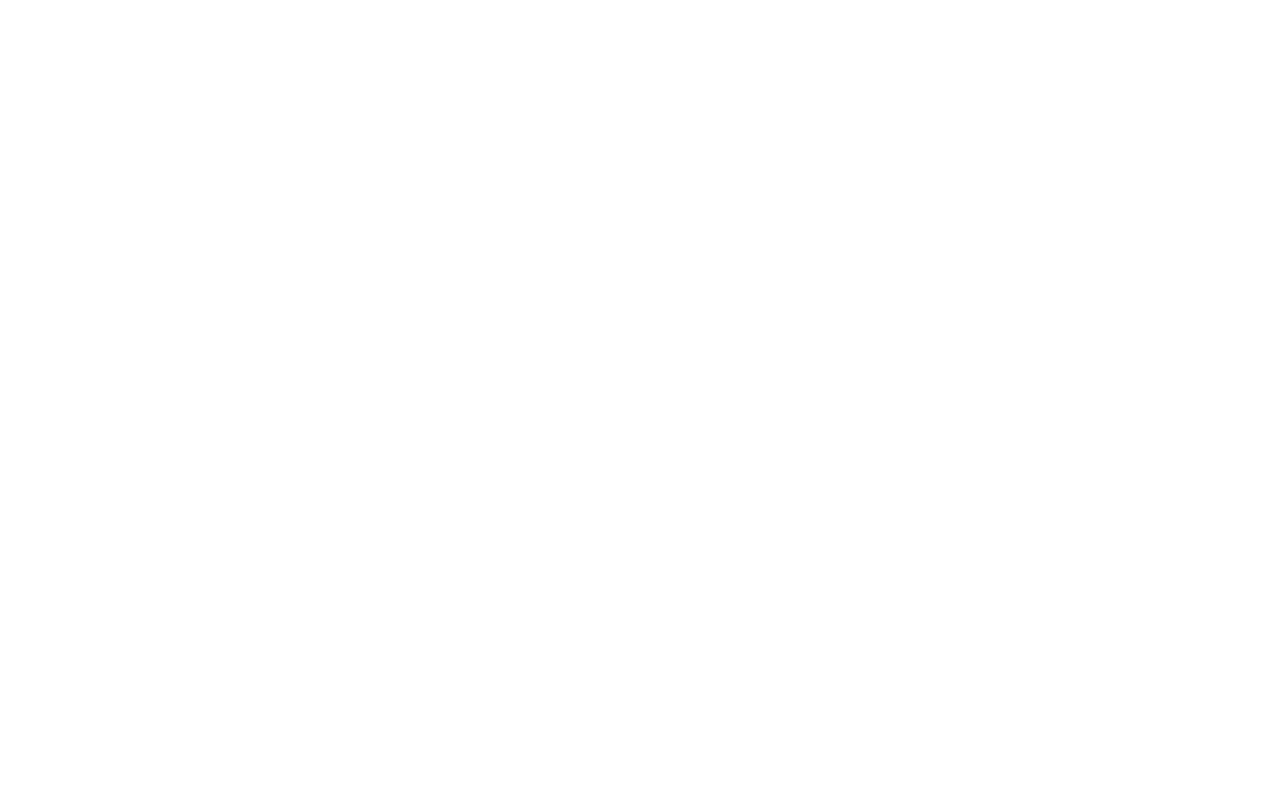
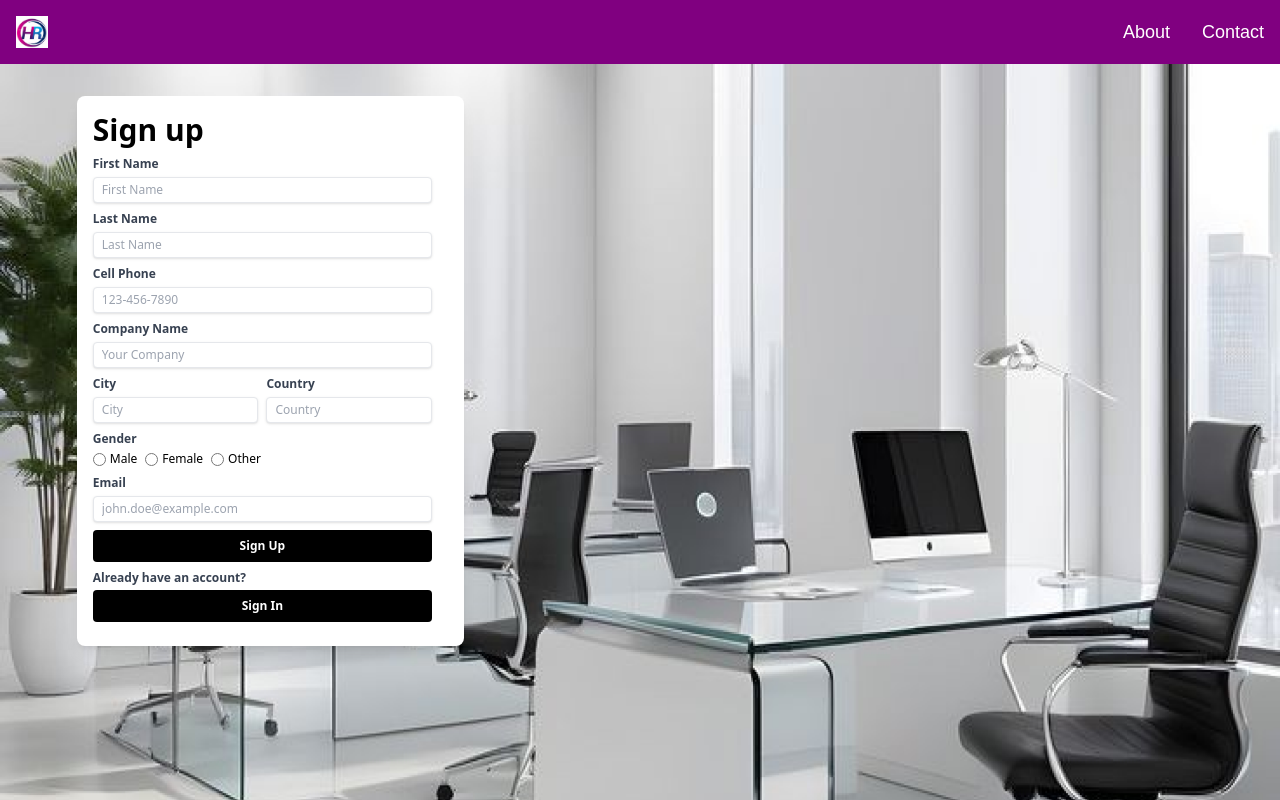
Before and after one commit to Aqeel-Mubarak/Smart-Recruitment-System-FYP, a React (Vite) app in the folder frontend/: page /signup in a window 1280 px wide. Before the commit this address had no page. Built offline with nearby package versions, Linux system fonts and the light colour scheme.

Commit message:
Sign Up Page is Created

```diff
--- a/frontend/src/App.jsx
+++ b/frontend/src/App.jsx
@@ -1,6 +1,8 @@
 import React from 'react';
 import { BrowserRouter as Router, Routes, Route } from 'react-router-dom';
 import LoginPage from './pages/LoginPage';
+import SignUpPage from './pages/SignUpPage';
+
 
 
 function App() {
@@ -8,6 +10,8 @@
     <Router>
       <Routes>
         <Route path="/" element={<LoginPage />} />
+        <Route path="/signup" element={<SignUpPage />} />
+
 
       </Routes>
     </Router>
--- a/frontend/src/pages/LoginPage.jsx
+++ b/frontend/src/pages/LoginPage.jsx
@@ -1,5 +1,3 @@
-
-
 import React from 'react';
 import backgroundImage from '../assets/background1.jpg';
 import { Link, useNavigate } from 'react-router-dom';
@@ -13,27 +11,31 @@
   };
 
   return (
-    <div className="h-screen overflow-hidden flex flex-col">
+    <div className="min-h-screen flex flex-col">
       {/* Navigation Bar */}
       <Navbar />
 
       {/* Main Content Section */}
-      <div className="flex flex-1 relative">
+      <div className="flex flex-1 pt-16 relative">
         {/* Full-screen Background Image */}
         <div
-          className="absolute inset-0 bg-cover bg-center"
+          className="absolute inset-0 bg-center"
           style={{
             backgroundImage: `url(${backgroundImage})`,
+            backgroundSize: '100%',
+            backgroundPosition: 'center',
+            backgroundRepeat: 'no-repeat',
           }}
         />
 
         {/* Left Section with Login Form */}
-        <div className="relative z-10 w-full md:w-1/2 flex items-center justify-center mt-[.5in]">
+        <div className="relative z-10 w-full md:w-1/2 flex items-center justify-center min-h-screen">
           <div
             className="bg-white p-8 shadow-lg rounded-lg max-w-sm w-full"
             style={{
               transform: 'scale(0.8)',
-              marginLeft: '-1in', // Reduced left margin to half of the previous value
+              marginTop: '-1in',
+              marginLeft: '-1in',
             }}
           >
             <h2 className="text-3xl font-bold mb-6 text-left" style={{ color: '#000000' }}>Log in</h2>
--- /dev/null
+++ b/frontend/src/pages/SignUpPage.jsx
@@ -0,0 +1,179 @@
+
+import React from 'react';
+import { Link, useNavigate } from 'react-router-dom';
+import backgroundImage from '../assets/background2.jpg';
+import logo from '../assets/logo.jpg';
+import Navbar from '../components/Navbar';
+
+
+const SignupPage = () => {
+  const navigate = useNavigate();
+
+  const handleSignIn = () => {
+    navigate('/'); // Redirect to Login page
+  };
+
+  return (
+    <div className="h-screen flex flex-col overflow-y-auto">
+      <Navbar/>
+
+      {/* Main Content */}
+      <div className="flex flex-1  relative items-start justify-start">
+        {/* Full-Width Background Image */}
+        <div
+          className="absolute inset-0 bg-cover bg-center"
+          style={{
+            backgroundImage: `url(${backgroundImage})`,
+            backgroundSize: 'cover',
+            backgroundPosition: 'top center',
+            backgroundRepeat: 'no-repeat',
+            minHeight: '100%',
+          }}
+        />
+
+        {/* Signup Form */}
+        <div className="relative z-10 w-full md:w-[calc(25%+.7in)] bg-white p-4 pl-4 pr-8 shadow-lg rounded-lg max-w-lg ml-[.8in] mt-24 mb-8">
+        <h1 className="text-3xl font-bold mb-2 text-left" style={{ color: '#000000' }}>Sign up</h1>
+          <form>
+            {/* First Name */}
+            <div className="mb-2">
+              <label className="block text-gray-700 text-xs font-bold mb-1" htmlFor="firstName">
+                First Name
+              </label>
+              <input
+                className="shadow border rounded w-full py-1 px-2 text-gray-700 focus:outline-none focus:shadow-outline text-xs"
+                id="firstName"
+                type="text"
+                placeholder="First Name"
+              />
+            </div>
+
+            {/* Last Name */}
+            <div className="mb-2">
+              <label className="block text-gray-700 text-xs font-bold mb-1" htmlFor="lastName">
+                Last Name
+              </label>
+              <input
+                className="shadow border rounded w-full py-1 px-2 text-gray-700 focus:outline-none focus:shadow-outline text-xs"
+                id="lastName"
+                type="text"
+                placeholder="Last Name"
+              />
+            </div>
+
+            {/* Cell Phone */}
+            <div className="mb-2">
+              <label className="block text-gray-700 text-xs font-bold mb-1" htmlFor="cellPhone">
+                Cell Phone
+              </label>
+              <input
+                className="shadow border rounded w-full py-1 px-2 text-gray-700 focus:outline-none focus:shadow-outline text-xs"
+                id="cellPhone"
+                type="text"
+                placeholder="123-456-7890"
+              />
+            </div>
+
+            {/* Company Name */}
+            <div className="mb-2">
+              <label className="block text-gray-700 text-xs font-bold mb-1" htmlFor="companyName">
+                Company Name
+              </label>
+              <input
+                className="shadow border rounded w-full py-1 px-2 text-gray-700 focus:outline-none focus:shadow-outline text-xs"
+                id="companyName"
+                type="text"
+                placeholder="Your Company"
+              />
+            </div>
+
+            {/* City and Country */}
+            <div className="mb-2 grid grid-cols-2 gap-2">
+              <div>
+                <label className="block text-gray-700 text-xs font-bold mb-1" htmlFor="city">
+                  City
+                </label>
+                <input
+                  className="shadow border rounded w-full py-1 px-2 text-gray-700 focus:outline-none focus:shadow-outline text-xs"
+                  id="city"
+                  type="text"
+                  placeholder="City"
+                />
+              </div>
+              <div>
+                <label className="block text-gray-700 text-xs font-bold mb-1" htmlFor="country">
+                  Country
+                </label>
+                <input
+                  className="shadow border rounded w-full py-1 px-2 text-gray-700 focus:outline-none focus:shadow-outline text-xs"
+                  id="country"
+                  type="text"
+                  placeholder="Country"
+                />
+              </div>
+            </div>
+
+            {/* Gender */}
+            <div className="mb-2">
+              <label className="block text-gray-700 text-xs font-bold mb-1" htmlFor="gender">
+                Gender
+              </label>
+              <div className="flex space-x-2">
+                <label className="inline-flex items-center">
+                  <input type="radio" name="gender" value="male" className="form-radio" />
+                  <span className="ml-1 text-xs">Male</span>
+                </label>
+                <label className="inline-flex items-center">
+                  <input type="radio" name="gender" value="female" className="form-radio" />
+                  <span className="ml-1 text-xs">Female</span>
+                </label>
+                <label className="inline-flex items-center">
+                  <input type="radio" name="gender" value="other" className="form-radio" />
+                  <span className="ml-1 text-xs">Other</span>
+                </label>
+              </div>
+            </div>
+
+            {/* Email */}
+            <div className="mb-2">
+              <label className="block text-gray-700 text-xs font-bold mb-1" htmlFor="email">
+                Email
+              </label>
+              <input
+                className="shadow border rounded w-full py-1 px-2 text-gray-700 focus:outline-none focus:shadow-outline text-xs"
+                id="email"
+                type="email"
+                placeholder="john.doe@example.com"
+              />
+            </div>
+
+            {/* Sign Up Button */}
+            <div className="mb-2">
+              <button
+                className="bg-black text-white font-bold py-2 px-4 w-full rounded focus:outline-none focus:shadow-outline hover:bg-gray-800 text-xs"
+                type="submit"
+              >
+                Sign Up
+              </button>
+            </div>
+
+            {/* Sign In Link */}
+            {/* Already have an account and Sign In Button */}
+<div className="text-left mb-2">
+  <p className="text-gray-700 text-xs font-bold mb-1">Already have an account?</p>
+  <button
+    onClick={handleSignIn}
+    className="bg-black text-white font-bold py-2 px-4 w-full rounded focus:outline-none focus:shadow-outline hover:bg-gray-800 text-xs"
+  >
+    Sign In
+  </button>
+</div>
+
+          </form>
+        </div>
+      </div>
+    </div>
+  );
+};
+
+export default SignupPage;
```
Also changed, not shown: frontend/src/assets/background2.jpg (added).
